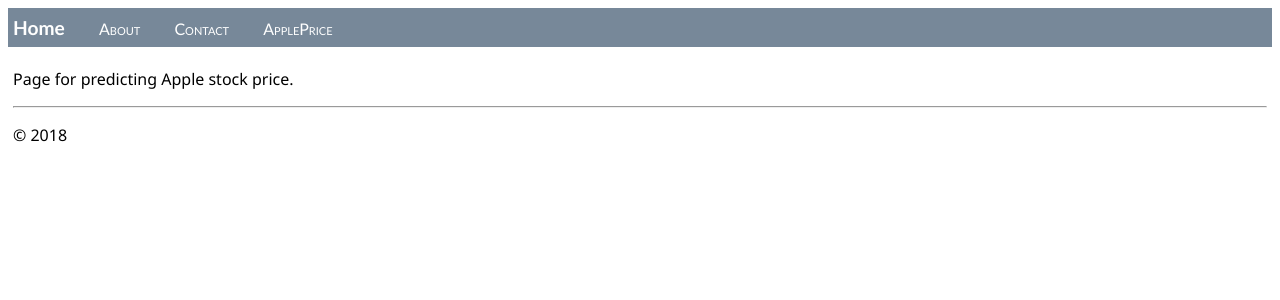
After one commit to chansk/AlexDS, a Flask app: template tutorial_2/hello_app/templates/appleprice.html in a window 1280 px wide. The commit adds this page. Shown: the top 300 px of the page. Run offline with Flask 3, Linux system fonts and the light colour scheme; the template is opened without the code that fills it, so the values that code supplies are empty.

Commit message:
added Apple tab

```diff
--- /dev/null
+++ b/tutorial_2/hello_app/templates/appleprice.html
@@ -0,0 +1,7 @@
+{% extends "layout.html" %}
+{% block title %}
+Apple Price
+{% endblock %}
+{% block content %}
+<p>Page for predicting Apple stock price.</p>
+{% endblock %}
--- a/tutorial_2/hello_app/templates/layout.html
+++ b/tutorial_2/hello_app/templates/layout.html
@@ -11,6 +11,7 @@
             <a href="{{ url_for('home') }}" class="navbar-brand">Home</a>
             <a href="{{ url_for('about') }}" class="navbar-item">About</a>
             <a href="{{ url_for('contact') }}" class="navbar-item">Contact</a>
+            <a href="{{ url_for('appleprice') }}" class="navbar-item">ApplePrice</a>
         </div>
 
         <div class="body-content">
--- a/tutorial_2/hello_app/views.py
+++ b/tutorial_2/hello_app/views.py
@@ -14,6 +14,10 @@ def about():
 def contact():
     return render_template("contact.html")
 
+@app.route("/appleprice/")
+def appleprice():
+    return render_template("appleprice.html")
+
 @app.route("/hello/")
 @app.route("/hello/<name>")
 def hello_there(name = None):
```
Also changed, not shown: tutorial_2/README.md.
